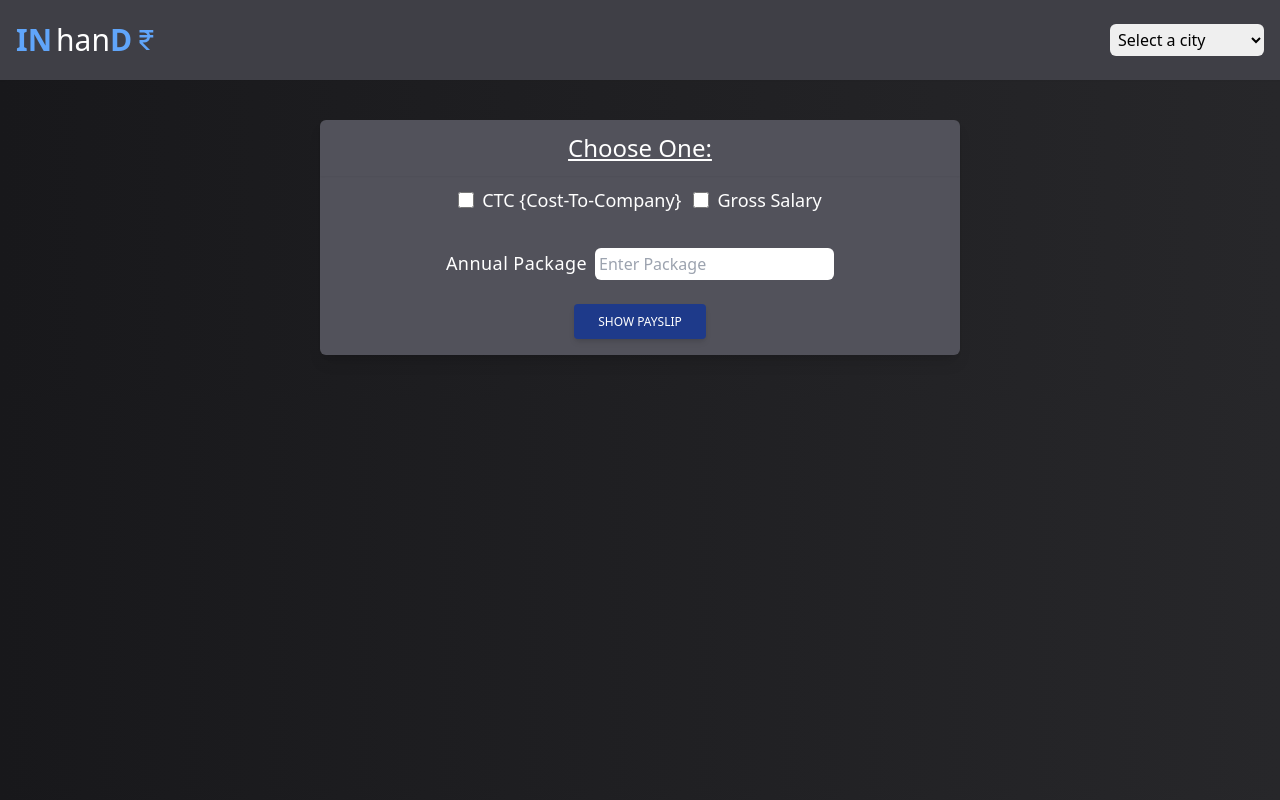
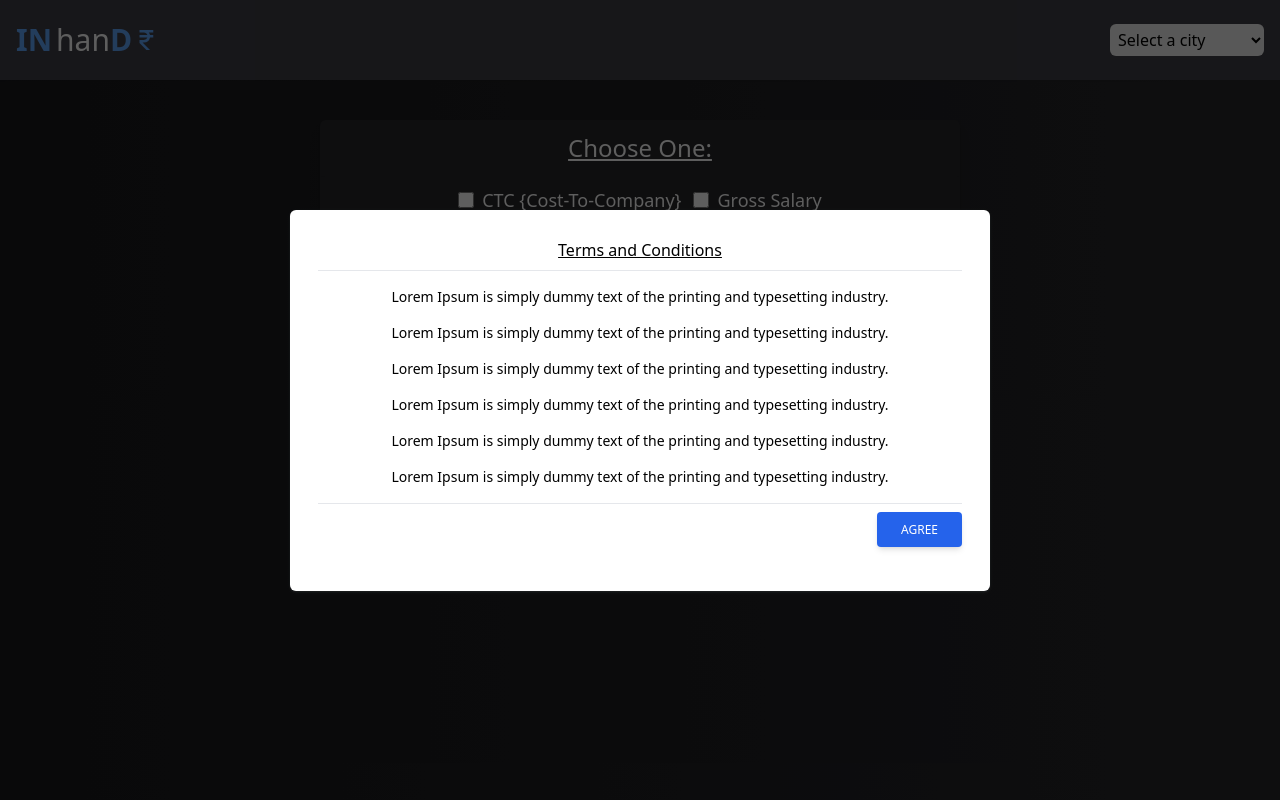
Before and after one commit to naveen1995113/In-Hand-Salary-Calculator, a Next.js app: page / in a window 1280 px wide. Built offline with nearby package versions, Linux system fonts and the light colour scheme.

Commit message:
fix: added modal

```diff
--- a/components/Button.tsx
+++ b/components/Button.tsx
@@ -1,22 +1,25 @@
 import React from "react";
 export interface IButtonprops {
-  onClick: () => void;
-  isCTCChecked: boolean;
-  isGrossChecked: boolean;
+  onClick?: () => void;
+  isCTCChecked?: boolean;
+  isGrossChecked?: boolean;
+  btnText:string;
+  disabled?:boolean
 }
 const Button: React.FC<IButtonprops> = ({
   onClick,
   isCTCChecked,
   isGrossChecked,
+  btnText,
+  disabled
 }) => {
-  const disable = isCTCChecked || isGrossChecked ? false : true;
   return (
     <button
       onClick={onClick}
-      disabled={disable}
+      disabled={disabled}
       className="mb-4 inline-block px-6 py-2.5 bg-blue-600 text-white font-medium text-xs leading-tight uppercase rounded shadow-md hover:bg-blue-700 hover:shadow-lg focus:bg-blue-700 focus:shadow-lg focus:outline-none focus:ring-0 active:bg-blue-800 active:shadow-lg transition duration-150 ease-in-out disabled:bg-blue-900 disabled:cursor-not-allowed"
     >
-      Show PaySlip
+      {btnText}
     </button>
   );
 };
--- /dev/null
+++ b/components/Modal/Modal.tsx
@@ -0,0 +1,28 @@
+import * as React from 'react';
+import clsx from 'clsx';
+import classes from './Modalstyle.module.css'
+import Button from '../Button';
+export interface Imodal{
+    header?:React.ReactNode;
+    children?:React.ReactNode;
+}
+const Modal:React.FC<Imodal>=({header,children})=>{
+    const [show,setShow]=React.useState(false);
+    React.useEffect(()=>{
+        setTimeout(()=>{
+            setShow(true)
+        },100)
+    },[])
+    return(
+        <div className={clsx({[classes.root]:true,[classes.show]:show})}>
+            <div className={classes.modal}>
+            {header}
+            <hr />
+            <div className='px-4 py-2'>{children}</div>
+            <hr />
+            <div className='flex justify-end mt-2'><Button btnText='Agree' onClick={()=>setShow(false)} disabled={false}/></div>
+            </div>
+        </div>
+    );
+}
+export default Modal;
--- /dev/null
+++ b/components/Modal/Modalstyle.module.css
@@ -0,0 +1,35 @@
+.root{
+    position: fixed;
+    top:0;
+    bottom:0;
+    left:0;
+    right:0;
+    width:100vw;
+    height:100vh;
+    background-color:rgba(0,0,0,0.63);
+    pointer-events: none;
+    display: flex;
+    justify-content: center;
+    align-items: center;
+    z-index: 500;
+    opacity: 0;
+    transition: all 0.3s ease-in-out;
+}
+.show{
+    opacity: 1;
+    pointer-events: visible;
+}
+.show>.modal{
+    transform:translateY(0px);
+    transition: all 0.3s ease-in-out;
+}
+.modal{
+    padding: 28px;
+    border-radius: 6px;
+    color:#000;
+    background-color: #fff;
+    width: 700px;
+    box-shadow:rgba(60, 64, 67, 0.3) 0px 1px 2px 0px, rgba(60, 64, 67, 0.15) 0px 1px 3px 1px;
+    transform: translateY(-200px);
+    transition: all 0.3s ease-in-out;
+}
--- a/components/States.tsx
+++ b/components/States.tsx
@@ -4,7 +4,6 @@ export interface IStateprops {
 }
 const States: React.FC<IStateprops> = ({ selectedLocation }) => {
   const [selectState, setSelectedState] = React.useState("");
-  const [isHighlight, setIsHighlight] = React.useState(false);
   //  https://taxadda.com/professional-tax-in-india/
 
   const states = [
@@ -28,14 +27,12 @@ const States: React.FC<IStateprops> = ({ selectedLocation }) => {
     "West Bengal",
   ];
   const selectionHandler = (e: React.ChangeEvent<HTMLSelectElement>) => {
-    console.log("is: " + e.target.value);
     if (e.target.value !== "") {
       setSelectedState(e.target.value);
       selectedLocation(e.target.value);
-      setIsHighlight(false);
     } else if (e.target.value === "") {
       setSelectedState("Select a city");
-      setIsHighlight(true);
+      selectedLocation(e.target.value);
     }
   };
   return (
--- /dev/null
+++ b/components/TnC.tsx
@@ -0,0 +1,20 @@
+import * as React from "react";
+import Modal from "./Modal/Modal";
+
+const TnC: React.FC = () => {
+  const heading = <div className='pb-2 text-center underline'> Terms and Conditions</div>
+
+  return (
+    <Modal header={heading}>
+    <div className='flex flex-col items-center justify-start'>
+      <div className='py-2 text-sm'>Lorem Ipsum is simply dummy text of the printing and typesetting industry.</div>
+      <div className='py-2 text-sm'>Lorem Ipsum is simply dummy text of the printing and typesetting industry.</div>
+      <div className='py-2 text-sm'>Lorem Ipsum is simply dummy text of the printing and typesetting industry.</div>
+      <div className='py-2 text-sm'>Lorem Ipsum is simply dummy text of the printing and typesetting industry.</div>
+      <div className='py-2 text-sm'>Lorem Ipsum is simply dummy text of the printing and typesetting industry.</div>
+      <div className='py-2 text-sm'>Lorem Ipsum is simply dummy text of the printing and typesetting industry.</div>
+    </div>
+    </Modal>
+  );
+};
+export default TnC;
--- a/package.json
+++ b/package.json
@@ -9,6 +9,7 @@
     "lint": "next lint"
   },
   "dependencies": {
+    "clsx": "^1.1.1",
     "next": "12.1.0",
     "react": "17.0.2",
     "react-dom": "17.0.2",
--- a/pages/_app.tsx
+++ b/pages/_app.tsx
@@ -1,15 +1,29 @@
-import React from 'react';
+import React from "react";
+import Head from "next/head";
 import "../styles/globals.css";
 import type { AppProps } from "next/app";
 import Navbar from "../components/Navbar";
-export const stateContext =React.createContext('');
+import TnC from "../components/TnC";
+export const stateContext = React.createContext("");
 function MyApp({ Component, pageProps }: AppProps) {
-  const [location,setLoction]=React.useState('');
+  const [location, setLoction] = React.useState("");
   return (
+    <>
+      <Head>
+        <meta name="viewport" content="initial-scale=1.0, width=device-width" />
+        <meta
+          name="description"
+          content="Author: C.H. Naveen Kumar,My portfolio"
+        />
+        <title>IN hanD</title>
+        <link rel="icon" href="/logo.png" />
+      </Head>
       <stateContext.Provider value={location}>
-      <Navbar setState={(selectState)=>setLoction(selectState)}/>
-      <Component {...pageProps} />
+        <Navbar setState={(selectState) => setLoction(selectState)} />
+        <TnC />
+        <Component {...pageProps} />
       </stateContext.Provider>
+    </>
   );
 }
 
--- a/pages/_document.tsx
+++ b/pages/_document.tsx
@@ -4,13 +4,7 @@ export default function Document() {
   return (
     <Html lang="en">
       <Head>
-        <title>IN hanD</title>
-        <meta name="viewport" content="initial-scale=1.0, width=device-width" />
-        <meta
-          name="description"
-          content="Author: C.H. Naveen Kumar,My portfolio"
-        />
-        <link rel="icon" href="/logo.png" />
+
       </Head>
       <body className="text-white bg-gradient-to-r from-zinc-900 to-zinc-800">
         <Main />
--- a/pages/index.tsx
+++ b/pages/index.tsx
@@ -7,7 +7,7 @@ import Variablepay from "../components/Variablepay";
 import PaySlip from "../components/PaySlip";
 import ProfessionalTax from "../components/ProfessionalTax";
 import { stateContext } from "./_app";
-export interface IHomeProps {}
+export interface IHomeProps { }
 const Home: NextPage<IHomeProps> = () => {
   const [isCTC, setCTC] = React.useState(false);
   const [isGross, setGross] = React.useState(false);
@@ -31,27 +31,41 @@ const Home: NextPage<IHomeProps> = () => {
   ] = React.useState([0, 0, 0, 0, 0, 0, 0, 0, 0]);
 
   const CTCHandler = () => {
-    selectedState !== "" ? setCTC(true) : alert("Please your city!");
+    selectedState !== "" ? setCTC(true) : alert("Please choose your city!");
     setGross(false);
+    annualPackage!=="" && clickHandler();
   };
 
   const GrossHandler = () => {
+    selectedState !== "" ? setGross(true) : alert("Please choose your city!");
     setCTC(false);
-    selectedState !== "" ? setGross(true) : alert("Please your city!");
+    annualPackage!=="" && clickHandler();
   };
 
-  const handleChange = (e: React.ChangeEvent<HTMLInputElement>) => {
+  React.useEffect(() => {
+    if (selectedState === "") {
+      setCTC(false);
+      setGross(false);
+    }
+  }, [selectedState]);
+
+  const variableHandler = (e: React.ChangeEvent<HTMLInputElement>) => {
+    if (e.target.value === '') {
+      setVariable('0');
+    }
     setVariable(e.target.value);
   };
 
   const packageHandler = (e: React.ChangeEvent<HTMLInputElement>) => {
     setAnnualPackage(e.target.value);
   };
+  const disable = isCTC || isGross ? false : true;
 
   const clickHandler = () => {
+    console.log('triggered');
     let GrossPackage =
-      variable !== ""
-        ? +annualPackage - (+annualPackage * +variable) / 100
+      isCTC
+        ? +annualPackage - (+annualPackage * (+variable / 100))
         : +annualPackage;
     let Annual_Basic_Salary = Math.round(GrossPackage * (40 / 100)); //Annual basic salary is 40% of gross
     let Annual_HRA = Math.round(Annual_Basic_Salary * (40 / 100)); // Annual HRA is 40% of  annual basic salary
@@ -97,7 +111,7 @@ const Home: NextPage<IHomeProps> = () => {
   };
   return (
     <>
-      <div className="container w-4/5 mx-auto my-10 text-center rounded-md shadow-lg md:w-1/2 bg-zinc-600">
+      <div className="container w-4/5 mx-auto my-10 text-center rounded-md shadow-lg md:w-1/2 bg-zinc-800">
         <h2 className="p-3 text-2xl font-medium underline shadow-sm">
           Choose One:
         </h2>
@@ -116,7 +130,7 @@ const Home: NextPage<IHomeProps> = () => {
         {/* Input */}
         <Variablepay
           payValue={variable}
-          changeHandler={handleChange}
+          changeHandler={variableHandler}
           isCTCChecked={isCTC}
         />
         <Annualpackage pack={annualPackage} changePackage={packageHandler} />
@@ -125,6 +139,8 @@ const Home: NextPage<IHomeProps> = () => {
           onClick={clickHandler}
           isCTCChecked={isCTC}
           isGrossChecked={isGross}
+          btnText='Show PaySlip'
+          disabled={disable}
         />
       </div>
       <div>
```
Also changed, not shown: 1 other file (tests, documents, lock files or other folders).
